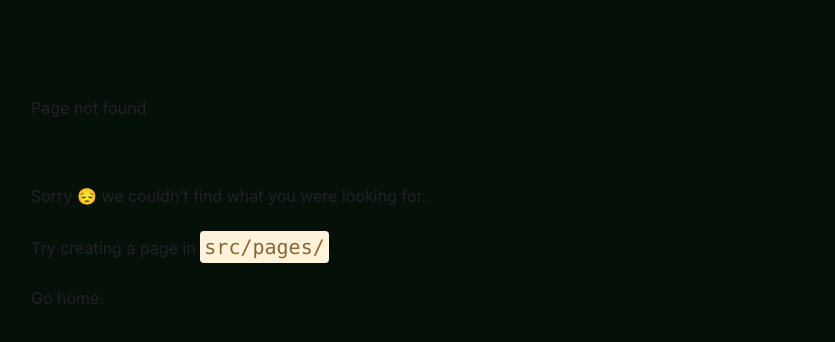
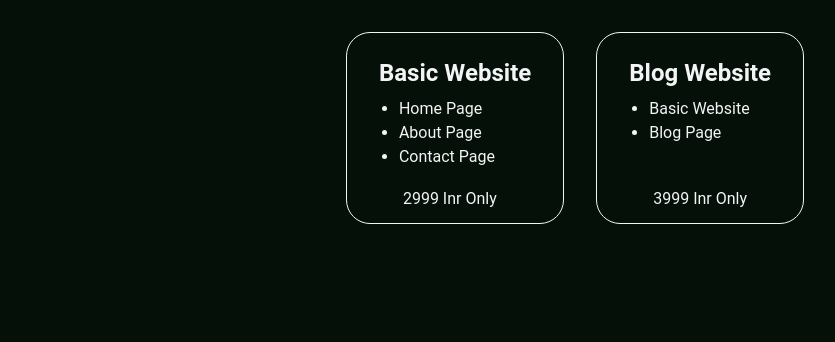
Before and after one commit to SumanKisku/genZdev, a Gatsby site: page /components/Pricing in a window 1280 px wide. Before the commit this address had no page. Shown: the whole page, without its empty margins (65-900 px from the left). Built offline with nearby package versions, Linux system fonts and the light colour scheme; Gatsby itself is replaced by a stand-in of ours.

Commit message:
Map through menu items in Card component make a list and passed the list in Pricing component

```diff
--- a/src/pages/components/Card.js
+++ b/src/pages/components/Card.js
@@ -6,7 +6,7 @@ export default function Feature(props) {
       {/* <div className="w-full h-full border border-gray-100 bg-black absolute"></div> */}
       <h4 className="text-2xl font-bold">{props.heading}</h4>
       <ul className="mt-2 list-disc">
-          {props.list.map((elem) => <li className="ml-5">{elem}</li>)}
+          {props.list}
       </ul>
       <div className="transform translate-x-6 absolute bottom-3">
         <span>{props.price}</span>
--- /dev/null
+++ b/src/pages/components/Pricing.js
@@ -0,0 +1,17 @@
+import React from "react"
+import Card from './Card'
+
+export default function Feature(props) {
+  const basicWebsiteMenu = ['Home Page', 'About Page', 'Contact Page'];
+  const blogWebsiteMenu = ['Basic Website', 'Blog Page'];
+
+  const basicListItems = basicWebsiteMenu.map((elem) => <li className="ml-5">{elem}</li>);
+  const blogListItems = blogWebsiteMenu.map((elem) => <li className="ml-5">{elem}</li>);
+
+  return (
+    <div className="flex flex-row justify-center space-x-8">
+        <Card heading={"Basic Website"} list={basicListItems} price={"2999 Inr Only"}></Card>
+        <Card heading={"Blog Website"} list={blogListItems} price={"3999 Inr Only"}></Card>
+    </div>
+  )
+}
```
